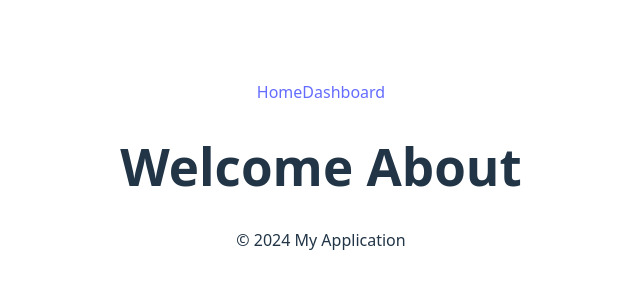
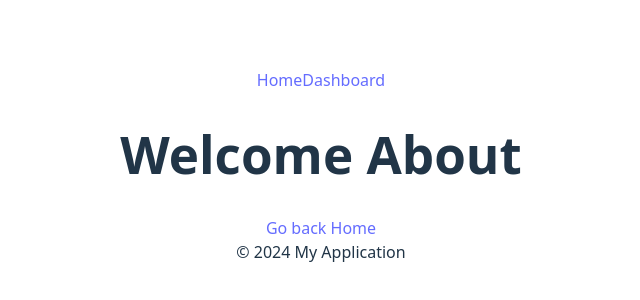
Before and after one commit to rsv6/app-test, a React (Vite) app: page /about in a window 1280 px wide. Shown: the part 234-534 px from the top of the page, without its empty margins (319-959 px from the left). Built offline with nearby package versions, Linux system fonts and the light colour scheme.

Commit message:
feat: - add router, go back home

```diff
--- a/src/pages/About/index.tsx
+++ b/src/pages/About/index.tsx
@@ -1,5 +1,12 @@
+import { Link } from "react-router";
+
 const About = () => {
-    return <h1>Welcome About</h1>
+    return (
+        <div>
+            <h1>Welcome About</h1>
+            <Link to="/">Go back Home</Link>
+        </div>
+    );
 }
 
 export default About;
--- a/src/pages/Home/index.tsx
+++ b/src/pages/Home/index.tsx
@@ -1,5 +1,13 @@
+import { Link } from "react-router";
+
 const Home = () => {
-    return <h1>Welcome Home</h1>
+    return (
+        <div>
+            <h1>Welcome Home</h1>
+            <Link to="/about">About</Link>
+        </div>
+
+    );
 }
 
 export default Home;
```
